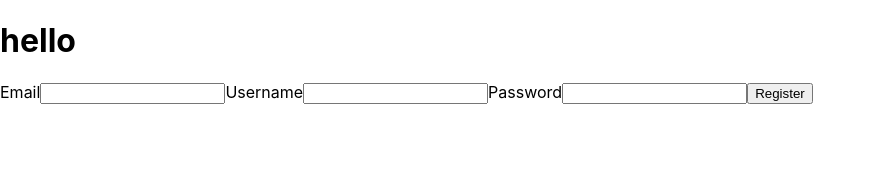
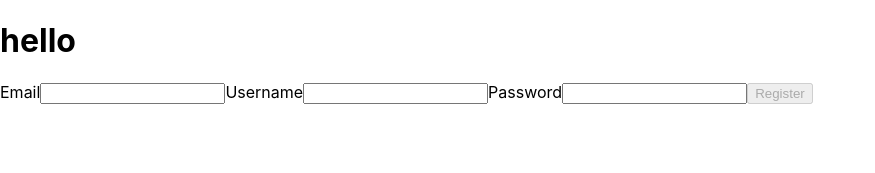
Before and after one commit to grlara9/auth-react-hooks, a React (Create React App) app: page / in a window 1280 px wide. Shown: the top 173 px of the page, without its empty margins (0-875 px from the left). Built offline with nearby package versions, Linux system fonts and the light colour scheme.

Commit message:
disable submit button in case form is not completed

```diff
--- a/src/components/Register.js
+++ b/src/components/Register.js
@@ -4,7 +4,7 @@ import './Register.css';
 const Register=()=>{
 
     const {register, handleSubmit,
-        formState:{errors},} = useForm();
+        formState:{errors, isDirty, isValid},} = useForm({mode: "onChange"});
     console.log("the errirs:" ,errors)
     const onSubmit=(data)=>{
         console.log(data)
@@ -33,7 +33,7 @@ const Register=()=>{
 
         }/>
 
-                <button type="submit">Register</button>
+                <button type="submit" disabled={!isDirty || !isValid}>Register</button>
 
             </form>
         </div>
```
